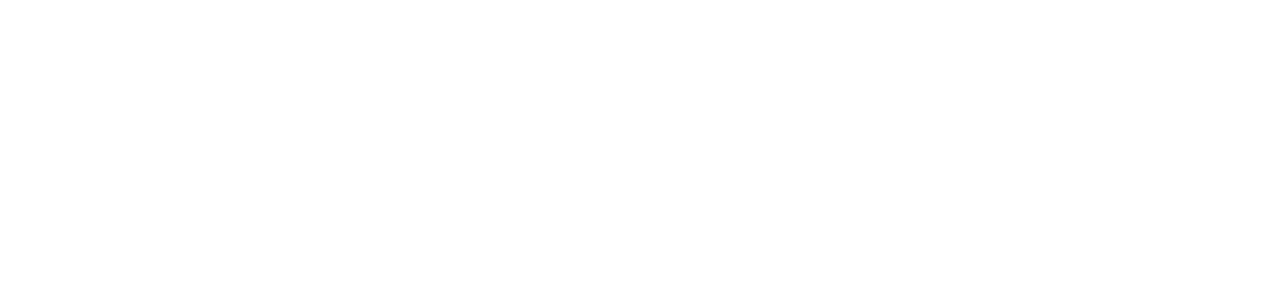
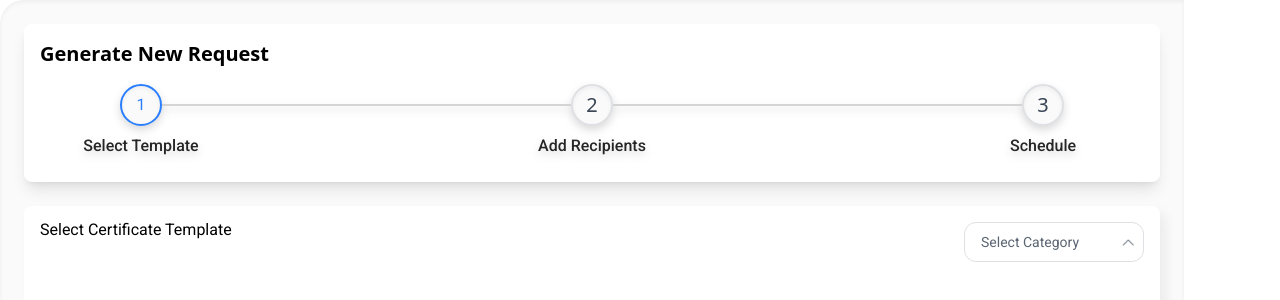
Before and after one commit to rashmi-little/Certificate-Management-Frontend, a React (Vite) app: page /home in a window 1280 px wide. Before the commit this address had no page. Shown: the top 300 px of the page. Built offline with nearby package versions, Linux system fonts and the light colour scheme.

Commit message:
update : new request page

```diff
--- a/src/App.jsx
+++ b/src/App.jsx
@@ -1,9 +1,11 @@
 import AppRoutes from "./routes/AppRoutes"
+import RequestContainer from './components/certificateRequest/components/RequestContainer';
 
 function App() {
   return (
     <>
-      <AppRoutes/>
+      {/* <AppRoutes/> */}
+      <RequestContainer />
     </>
   )
 }
--- /dev/null
+++ b/src/components/certificateRequest/components/RequestContainer.jsx
@@ -0,0 +1,50 @@
+import React from "react";
+import RequestContainerBody from "./RequestContainerBody";
+
+const RequestContainer = () => {
+  return (
+    <div className="flex flex-col items-start p-6 gap-6 w-[1184px] h-[880px] bg-[#FAFAFA] shadow-inner rounded-tl-3xl">
+      <div className="flex flex-col items-start p-4 gap-4 w-[1136px] h-[158px] bg-white shadow-lg rounded-lg">
+        <h1 className="text-xl font-semibold">Generate New Request</h1>
+        <div className="flex flex-col items-start p-0 gap-3 w-[1104px] h-[74px] rounded-lg filter drop-shadow-lg">
+          <div className="flex flex-col items-start px-20 pb-8 gap-2 w-[1104px] h-[74px]">
+            <div className="flex items-center justify-between w-full">
+              <div className="flex items-center justify-between w-full">
+                <div className="flex flex-col items-center p-0 gap-2">
+                  <div className="w-[42px] h-[42px] flex items-center justify-center rounded-full bg-[#FAFAFA] border-2 border-blue-500 text-blue-500 text-[20px] leading-[26px] font-normal shadow-inner">
+                    <span
+                      className="color-primary-300 font-roboto text-base leading-6 tracking-normal"
+                    >
+                      1
+                    </span>
+                  </div>
+                  <div className="after:content-[attr(after)] absolute after:flex bottom-0 after:font-roboto after:font-medium after:text-center after:text-[16px] after:leading-[24px] after:tracking-0 after:text-neutral-800" after="Select Template" ></div>
+                </div>
+
+                <div className="h-[2px] flex-1 bg-neutral-300"></div>
+
+                <div className="flex flex-col items-center p-0 gap-2">
+                  <div className="w-[42px] h-[42px] flex items-center justify-center rounded-full bg-[#FAFAFA] border-2 border-[#DEE0E3] text-[#394555] text-[20px] leading-[26px] font-normal shadow-inner">
+                    2
+                  </div>
+                  <div className="after:content-[attr(after)] absolute after:flex bottom-0 after:font-roboto after:font-medium after:text-center after:text-[16px] after:leading-[24px] after:tracking-0 after:text-neutral-800" after="Add Recipients" ></div>
+                </div>
+                <div className="h-[2px] flex-1 bg-neutral-300"></div>
+
+                <div className="flex flex-col items-center p-0 gap-2">
+                  <div className="w-[42px] h-[42px] flex items-center justify-center rounded-full bg-[#FAFAFA] border-2 border-[#DEE0E3] text-[#394555] text-[20px] leading-[26px] font-normal shadow-inner">
+                    3
+                  </div>
+                  <div className="after:content-[attr(after)] absolute after:flex bottom-0 after:font-roboto after:font-medium after:text-center after:text-[16px] after:leading-[24px] after:tracking-0 after:text-neutral-800" after="Schedule" ></div>
+                </div>
+              </div>
+            </div>
+          </div>
+        </div>
+      </div>
+      <RequestContainerBody />
+    </div>
+  );
+};
+
+export default RequestContainer;
--- /dev/null
+++ b/src/components/certificateRequest/components/RequestContainerBody.jsx
@@ -0,0 +1,65 @@
+import React, { useState } from "react";
+import downwardArrow from "../../../assets/vector/downwardArrow.png";
+import upwardArrow from "../../../assets/vector/upwardArrow.png";
+
+const RequestContainerBody = () => {
+  const [selectCategoryDropDownOpen, setSelectCategoryDropDownOpen] =
+    useState(false);
+
+  const categories = [
+    "Achievement",
+    "Training complete",
+    "Outstanding Performance",
+    "Employee of the Month",
+    "CTC Letter",
+    "Employment Letter",
+    "Monthly Recognition",
+    "Rising Star",
+    "Attendance Star",
+  ];
+
+  function handleSelectCategoryToggle() {
+    setSelectCategoryDropDownOpen((prevState) => !prevState);
+  }
+
+  return (
+    <div className="flex flex-col items-start p-4 gap-4 isolation-auto w-[1136px] h-[546px] bg-white shadow-[6px_6px_12px_rgba(0,_0,_0,_0.06)] rounded-lg">
+      <div className="flex flex-row items-start p-0 gap-2.5 w-[1104px] h-[40px] flex-none order-0 self-stretch flex-grow-0 justify-between relative">
+        <p className="font-roboto font-normal text-[16px] leading-[100%] tracking-normal">
+          Select Certificate Template
+        </p>
+
+        <div
+          className="flex items-center p-2 px-4 gap-2 w-[180px] h-[40px] bg-white border border-[#DEE0E3] rounded-[12px] flex-none order-1 flex-grow-0 cursor-pointer"
+          onClick={handleSelectCategoryToggle}
+        >
+          <div className="w-[131px] h-[16px] font-roboto font-normal text-[14px] leading-[16px] text-[#5A6472] flex-none order-0 flex-grow-0">
+            Select Category
+          </div>
+          <div className="flex-none order-1 flex-grow-0">
+            <img
+              src={selectCategoryDropDownOpen ? downwardArrow : upwardArrow}
+              alt="Icon"
+              className="w-[16px] h-[16px]"
+            />
+          </div>
+        </div>
+        {/* absolute float dropdown menu */}
+        {selectCategoryDropDownOpen && (
+          <div className="flex flex-col items-center absolute w-[180px] h-[296px] right-0 top-[110%] bg-white border border-[#DEE0E3] shadow-[4px_4px_12px_rgba(0,_0,_0,_0.08)] rounded-[12px] flex-none order-1 flex-grow-0 z-[1] overflow-auto">
+            {categories.map((category, index) => (
+              <div className="p-2 px-3 w-[180px] min-h-[32px]">
+                <p className="font-roboto text-[#757D8A] text-[14px] leading-[16px]">
+                  {category}
+                </p>
+              </div>
+            ))}
+          </div>
+        )}
+      </div>
+      {/* complete the first div of select category */}
+    </div>
+  );
+};
+
+export default RequestContainerBody;
--- a/src/index.css
+++ b/src/index.css
@@ -1,18 +1,22 @@
+@import url("https://fonts.googleapis.com/css2?family=Roboto:ital,wght@0,100..900;1,100..900&display=swap");
 @import "tailwindcss";
 
+@theme {
+    --font-roboto: "Roboto", "sans-serif";
+  }
+
 @media (max-width: 600px) {
-
-    #cardContainer, #signUpContainer {
+  #cardContainer,
+  #signUpContainer {
     max-width: 350px;
     box-shadow: none;
     border: none;
     background: none;
   }
-
 }
 
 .reset-password-bg {
-    background-color:white;
+  background-color: white;
   height: 100vh;
   width: 100vw;
   display: flex;
@@ -28,8 +32,14 @@
   height: 2.5rem;
   color: white;
   background-color: hsl(220, 35%, 3%);
-    background-image: linear-gradient(to bottom, hsl(220, 20%, 25%), hsl(220, 30%, 6%));
-    box-shadow: inset 0 1px 0 hsl(220, 20%, 35%), inset 0 -1px 0 1px hsl(220, 0%, 0%);
+  background-image: linear-gradient(
+    to bottom,
+    hsl(220, 20%, 25%),
+    hsl(220, 30%, 6%)
+  );
+  box-shadow:
+    inset 0 1px 0 hsl(220, 20%, 35%),
+    inset 0 -1px 0 1px hsl(220, 0%, 0%);
   border: 1px solid hsl(220, 20%, 25%);
 }
 
@@ -56,7 +66,7 @@
   display: none;
 }
 
-@media (min-width:768px) {
+@media (min-width: 768px) {
   .slide-show {
     display: block;
   }
--- a/tailwind.config.js
+++ b/tailwind.config.js
@@ -1,5 +1,14 @@
 export const content = ["./src/**/*.{js,jsx,ts,tsx}"];
 export const theme = {
-    extend: {},
+  extend: {
+    colors: {
+      neutral: {
+        800: "#394555",
+      },
+    },
+    fontFamily: {
+      roboto: ["Roboto", "sans-serif"],
+    },
+  },
 };
 export const plugins = [];
```
Also changed, not shown: src/components/certificateRequest/styles/stepper.css (added, +48 -0 lines), src/assets/vector/downwardArrow.png (added), src/assets/vector/upwardArrow.png (added). Lines whose indentation alone changed are shown as unchanged.
